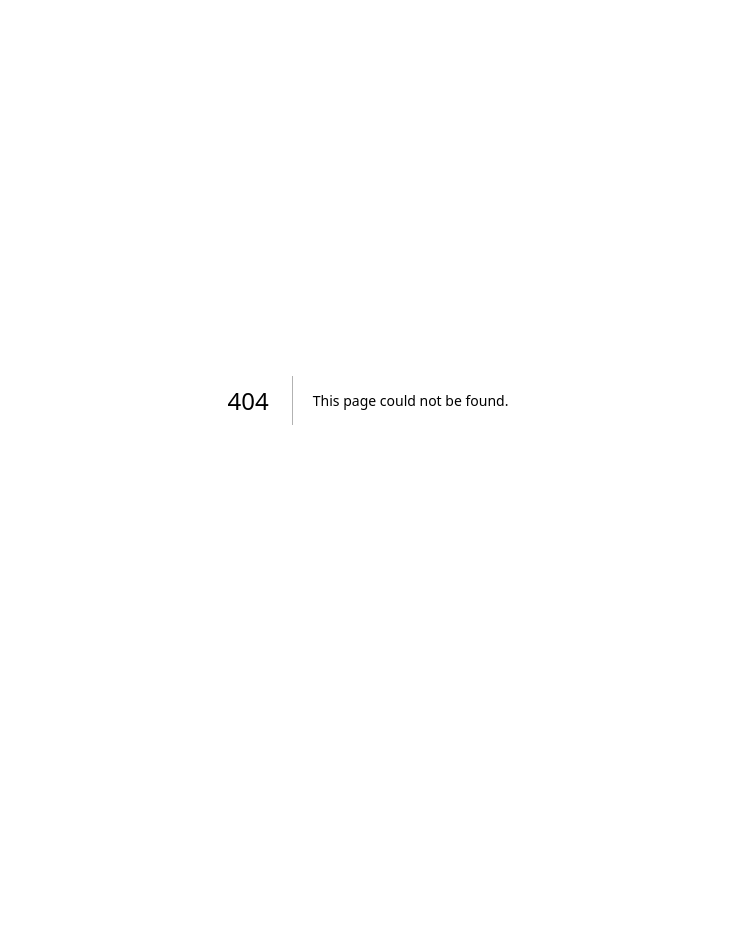
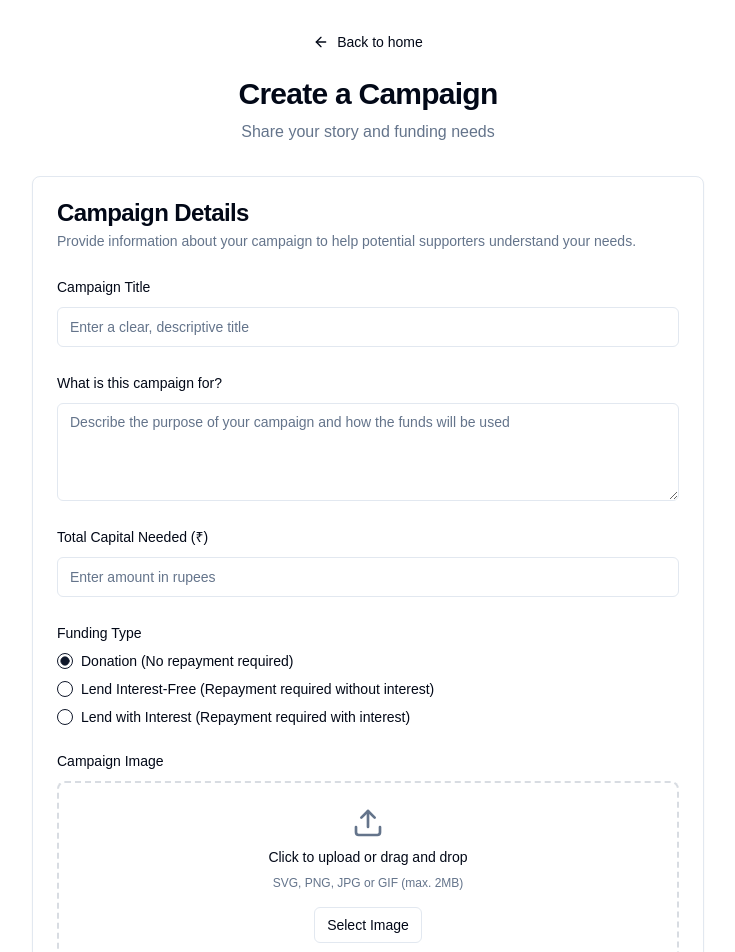
Before and after one commit to peekayitachi/Chatra-Invest, a Next.js app: page /campaigns in a window 1280 px wide. Before the commit this address had no page. Shown: the top 952 px of the page, without its empty margins (272-1007 px from the left). Before the commit the page ends 800 px from the top, so only its background shows below. Built offline with nearby package versions, Linux system fonts and the light colour scheme.

Commit message:
yup thats me

```diff
--- a/src/app/aboutus/page.tsx
+++ b/src/app/aboutus/page.tsx
@@ -2,12 +2,21 @@
 import Image from "next/image"
 import { Card, CardContent, CardDescription, CardHeader, CardTitle } from "@/components/ui/card"
 import { CheckCircle } from "lucide-react"
+
+import Link from "next/link"
+import { ArrowLeft } from "lucide-react"
 
 export default function AboutPage() {
   return (
     <div className="container py-8 px-4 md:px-6">
       <div className="max-w-3xl mx-auto">
         <div className="text-center mb-12">
+          <Link href="/" className="inline-flex items-center gap-2 text-sm font-medium mb-6 hover:underline">
+            <ArrowLeft className="h-4 w-4" />
+            Back to home
+          </Link>
+
+
           <h1 className="text-3xl font-bold tracking-tight mb-2">About Us</h1>
           <p className="text-muted-foreground">Our mission and story</p>
         </div>
--- /dev/null
+++ b/src/app/campaigns/page.tsx
@@ -0,0 +1,171 @@
+
+"use client"
+
+import type React from "react"
+
+import { useState } from "react"
+import { useRouter } from "next/navigation"
+import Link from "next/link"
+import { Button } from "@/components/ui/button"
+import { Card, CardContent, CardDescription, CardFooter, CardHeader, CardTitle } from "@/components/ui/card"
+import { Input } from "@/components/ui/input"
+import { Label } from "@/components/ui/label"
+import { Textarea } from "@/components/ui/textarea"
+import { RadioGroup, RadioGroupItem } from "@/components/ui/radio-group"
+import { ArrowLeft, Upload } from "lucide-react"
+
+export default function CreateCampaignPage() {
+  const router = useRouter()
+  const [formState, setFormState] = useState({
+    title: "",
+    purpose: "",
+    totalCapital: "",
+    fundingType: "donation",
+    interestRate: "",
+    image: null,
+  })
+
+  const handleChange = (e: React.ChangeEvent<HTMLInputElement | HTMLTextAreaElement>) => {
+    const { name, value } = e.target
+    setFormState((prev) => ({ ...prev, [name]: value }))
+  }
+
+  const handleRadioChange = (value: string) => {
+    setFormState((prev) => ({ ...prev, fundingType: value }))
+  }
+
+  const handleSubmit = (e: React.FormEvent) => {
+    e.preventDefault()
+    // In a real app, you would send the form data to your backend
+    console.log("Form submitted:", formState)
+    // Redirect to campaigns page
+    router.push("/campaigns")
+  }
+
+  return (
+    <div className="container py-8 px-4 md:px-6">
+      <div className="max-w-2xl mx-auto">
+        <div className="text-center mb-8">
+          <Link href="/" className="inline-flex items-center gap-2 text-sm font-medium mb-6 hover:underline">
+            <ArrowLeft className="h-4 w-4" />
+            Back to home
+          </Link>
+
+
+          <h1 className="text-3xl font-bold tracking-tight mb-2">Create a Campaign</h1>
+          <p className="text-muted-foreground">Share your story and funding needs</p>
+        </div>
+
+        <Card>
+          <form onSubmit={handleSubmit}>
+            <CardHeader>
+              <CardTitle>Campaign Details</CardTitle>
+              <CardDescription>
+                Provide information about your campaign to help potential supporters understand your needs.
+              </CardDescription>
+            </CardHeader>
+            <CardContent className="space-y-6">
+              <div className="space-y-2">
+                <Label htmlFor="title">Campaign Title</Label>
+                <Input
+                  id="title"
+                  name="title"
+                  value={formState.title}
+                  onChange={handleChange}
+                  placeholder="Enter a clear, descriptive title"
+                  required
+                />
+              </div>
+
+              <div className="space-y-2">
+                <Label htmlFor="purpose">What is this campaign for?</Label>
+                <Textarea
+                  id="purpose"
+                  name="purpose"
+                  value={formState.purpose}
+                  onChange={handleChange}
+                  placeholder="Describe the purpose of your campaign and how the funds will be used"
+                  rows={4}
+                  required
+                />
+              </div>
+
+              <div className="space-y-2">
+                <Label htmlFor="totalCapital">Total Capital Needed (₹)</Label>
+                <Input
+                  id="totalCapital"
+                  name="totalCapital"
+                  type="number"
+                  value={formState.totalCapital}
+                  onChange={handleChange}
+                  placeholder="Enter amount in rupees"
+                  required
+                />
+              </div>
+
+              <div className="space-y-2">
+                <Label>Funding Type</Label>
+                <RadioGroup
+                  value={formState.fundingType}
+                  onValueChange={handleRadioChange}
+                  className="flex flex-col space-y-1"
+                >
+                  <div className="flex items-center space-x-2">
+                    <RadioGroupItem value="donation" id="donation" />
+                    <Label htmlFor="donation">Donation (No repayment required)</Label>
+                  </div>
+                  <div className="flex items-center space-x-2">
+                    <RadioGroupItem value="interest-free" id="interest-free" />
+                    <Label htmlFor="interest-free">Lend Interest-Free (Repayment required without interest)</Label>
+                  </div>
+                  <div className="flex items-center space-x-2">
+                    <RadioGroupItem value="with-interest" id="with-interest" />
+                    <Label htmlFor="with-interest">Lend with Interest (Repayment required with interest)</Label>
+                  </div>
+                </RadioGroup>
+              </div>
+
+              {formState.fundingType === "with-interest" && (
+                <div className="space-y-2">
+                  <Label htmlFor="interestRate">Interest Rate (%)</Label>
+                  <Input
+                    id="interestRate"
+                    name="interestRate"
+                    type="number"
+                    value={formState.interestRate}
+                    onChange={handleChange}
+                    placeholder="Enter interest rate percentage"
+                    required
+                  />
+                  <p className="text-xs text-muted-foreground">
+                    This is the interest rate you are willing to pay to lenders.
+                  </p>
+                </div>
+              )}
+
+              <div className="space-y-2">
+                <Label>Campaign Image</Label>
+                <div className="flex items-center justify-center border-2 border-dashed border-muted-foreground/25 rounded-lg p-6">
+                  <div className="flex flex-col items-center gap-2">
+                    <Upload className="h-8 w-8 text-muted-foreground" />
+                    <p className="text-sm font-medium">Click to upload or drag and drop</p>
+                    <p className="text-xs text-muted-foreground">SVG, PNG, JPG or GIF (max. 2MB)</p>
+                    <Button variant="outline" size="sm" className="mt-2">
+                      Select Image
+                    </Button>
+                  </div>
+                </div>
+              </div>
+            </CardContent>
+            <CardFooter className="flex justify-between">
+              <Button variant="outline" type="button" onClick={() => router.push("/campaigns")}>
+                Cancel
+              </Button>
+              <Button type="submit">Create Campaign</Button>
+            </CardFooter>
+          </form>
+        </Card>
+      </div>
+    </div>
+  )
+}
--- a/src/app/contactus/page.tsx
+++ b/src/app/contactus/page.tsx
@@ -10,6 +10,11 @@ import { Input } from "@/components/ui/input"
 import { Label } from "@/components/ui/label"
 import { Textarea } from "@/components/ui/textarea"
 import { Phone, Mail, MapPin } from "lucide-react"
+
+import Link from "next/link"
+import { ArrowLeft } from "lucide-react"
+
+
 
 export default function ContactPage() {
   const [formState, setFormState] = useState({
@@ -38,6 +43,12 @@ export default function ContactPage() {
     <div className="container py-8 px-4 md:px-6">
       <div className="max-w-3xl mx-auto">
         <div className="text-center mb-12">
+          <Link href="/" className="inline-flex items-center gap-2 text-sm font-medium mb-6 hover:underline">
+            <ArrowLeft className="h-4 w-4" />
+            Back to home
+          </Link>
+
+
           <h1 className="text-3xl font-bold tracking-tight mb-2">Contact Us</h1>
           <p className="text-muted-foreground">Get in touch with our team</p>
         </div>
```
